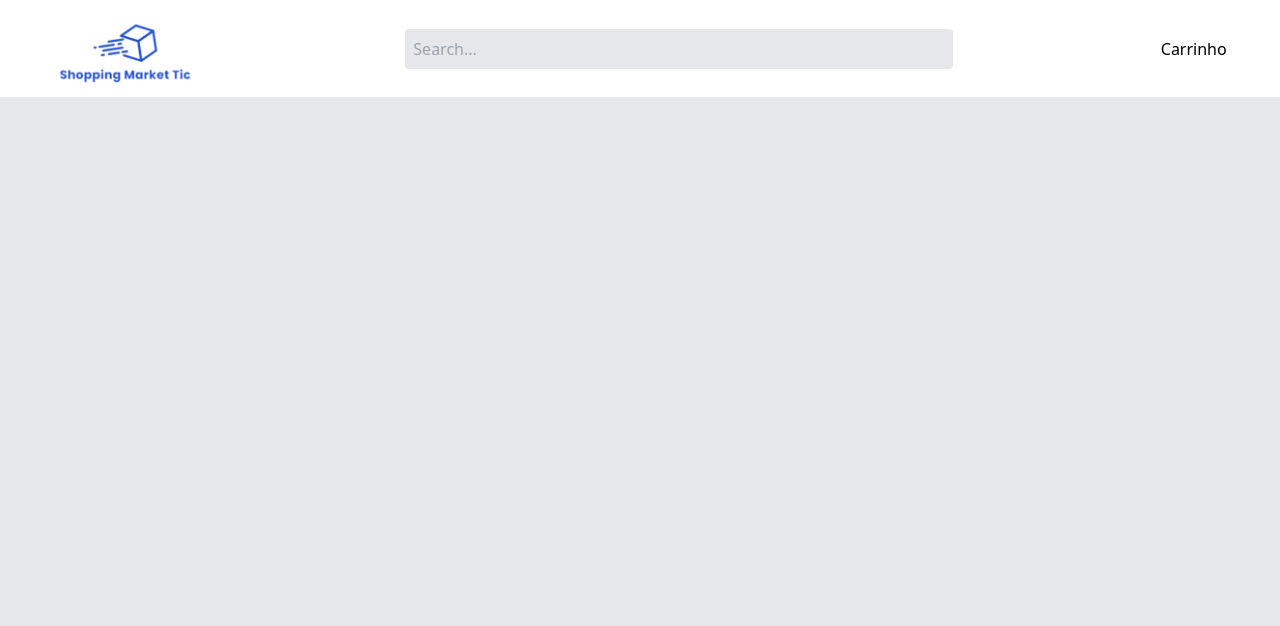
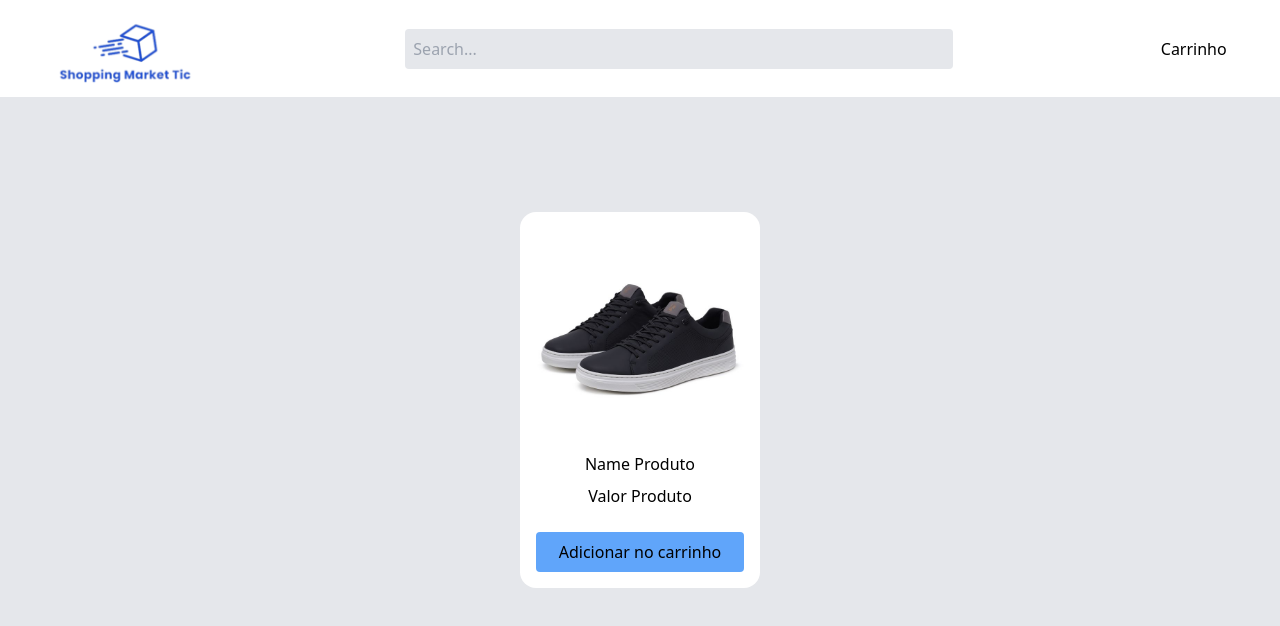
Before and after one commit to cesinhadev/shoppingMarketTic, a React (Vite) app in the folder shoppingMarketTic/: page / in a window 1280 px wide. Shown: the top 626 px of the page. Built offline with nearby package versions, Linux system fonts and the light colour scheme.

Commit message:
Criando os Componentes Card e Button

```diff
--- a/shoppingMarketTic/src/App.tsx
+++ b/shoppingMarketTic/src/App.tsx
@@ -1,12 +1,18 @@
 import {createBrowserRouter, RouterProvider } from 'react-router-dom';
 import Header from './app/components/Header';
+import Home from './app/view/Home';
 
 function App() {
 	const route = createBrowserRouter([
 		{
 
 		path:"/",
-		element: <Header/>
+		element:
+		<>
+			<Header/>
+			<Home/>
+
+		</>
 	}
 
 ])
--- /dev/null
+++ b/shoppingMarketTic/src/app/components/Button.tsx
@@ -0,0 +1,30 @@
+import { ComponentProps } from "react";
+import { twMerge } from "tailwind-merge";
+import { tv, VariantProps } from "tailwind-variants";
+
+
+const buttonVariants = tv({
+	variants:{
+		variant:{
+			primary:"w-full rounded bg-blue-400 px-4 py-2 hover:bg-blue-800 hover:text-white"
+		}
+	},
+	defaultVariants:{
+		variant: "primary"
+	}
+});
+
+type PropsButton = ComponentProps<"button">&
+VariantProps<typeof buttonVariants>;
+
+
+const Button = ({className, children, variant, ...props}: PropsButton) => {
+	const classButton = twMerge(buttonVariants({ variant }), className);
+	return (
+		<button className={classButton} {...props}>
+			{children}
+		</button>
+	);
+};
+
+export default Button;
--- /dev/null
+++ b/shoppingMarketTic/src/app/components/Card.tsx
@@ -0,0 +1,24 @@
+import Button from "./Button";
+
+const Card = () => {
+	return (
+		<div className="bg-white p-4 w-60 rounded-2xl">
+			<div>
+				<img src="./assets/produtos/tenis.jpg" alt="image Produto" />
+			</div>
+
+			<div className="p-4">
+				<div className="flex justify-center items-center mb-2">
+					<h3>Name Produto</h3>
+				</div>
+				<div className="flex justify-center items-center mb-2">
+					<h3>Valor Produto</h3>
+				</div>
+			</div>
+				<Button>Adicionar no carrinho</Button>
+		</div>
+	);
+}
+
+
+export default Card;
--- /dev/null
+++ b/shoppingMarketTic/src/app/view/Home.tsx
@@ -0,0 +1,8 @@
+import Card from '../components/Card';
+
+
+const Home = () => {
+	return <Card/>
+}
+
+export default Home;
```
